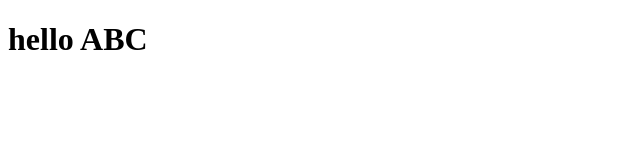
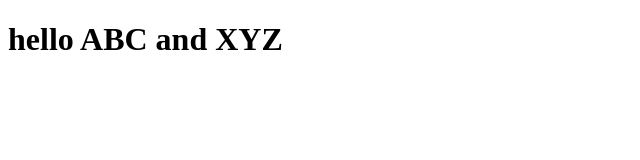
Before and after one commit to kylui1/coursera-test, a plain HTML site: page index.html in a window 1280 px wide. Shown: the whole page, without its empty margins (0-640 px from the left). Drawn offline with Linux system fonts and the light colour scheme.

Commit message:
minor update

```diff
--- a/index.html
+++ b/index.html
@@ -6,6 +6,6 @@
 	<title>hello Coursera</title>
 </head>
 <body>
-<h1>hello ABC</h1>
+<h1>hello ABC and XYZ</h1>
 </body>
 </html>
```
